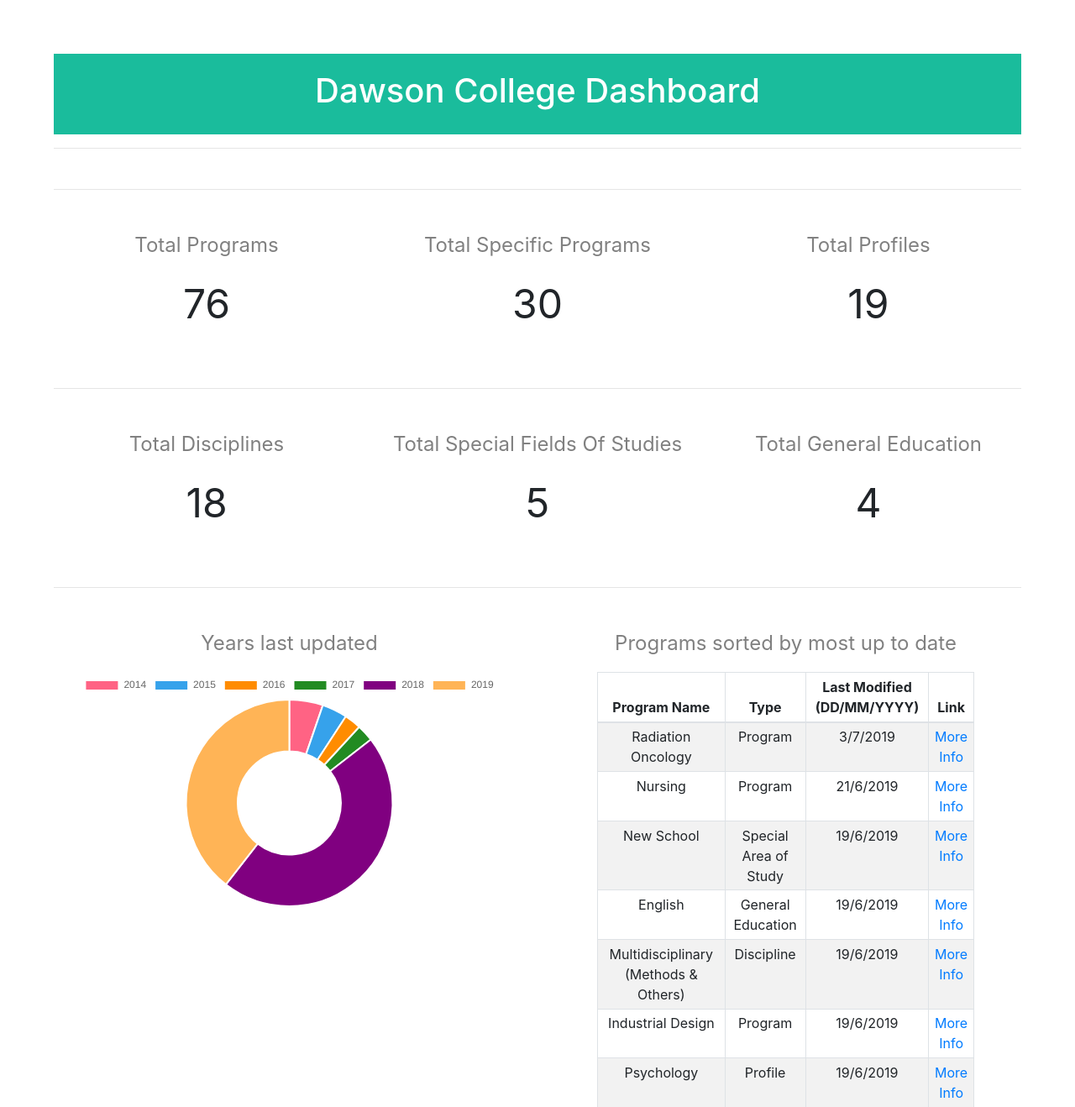
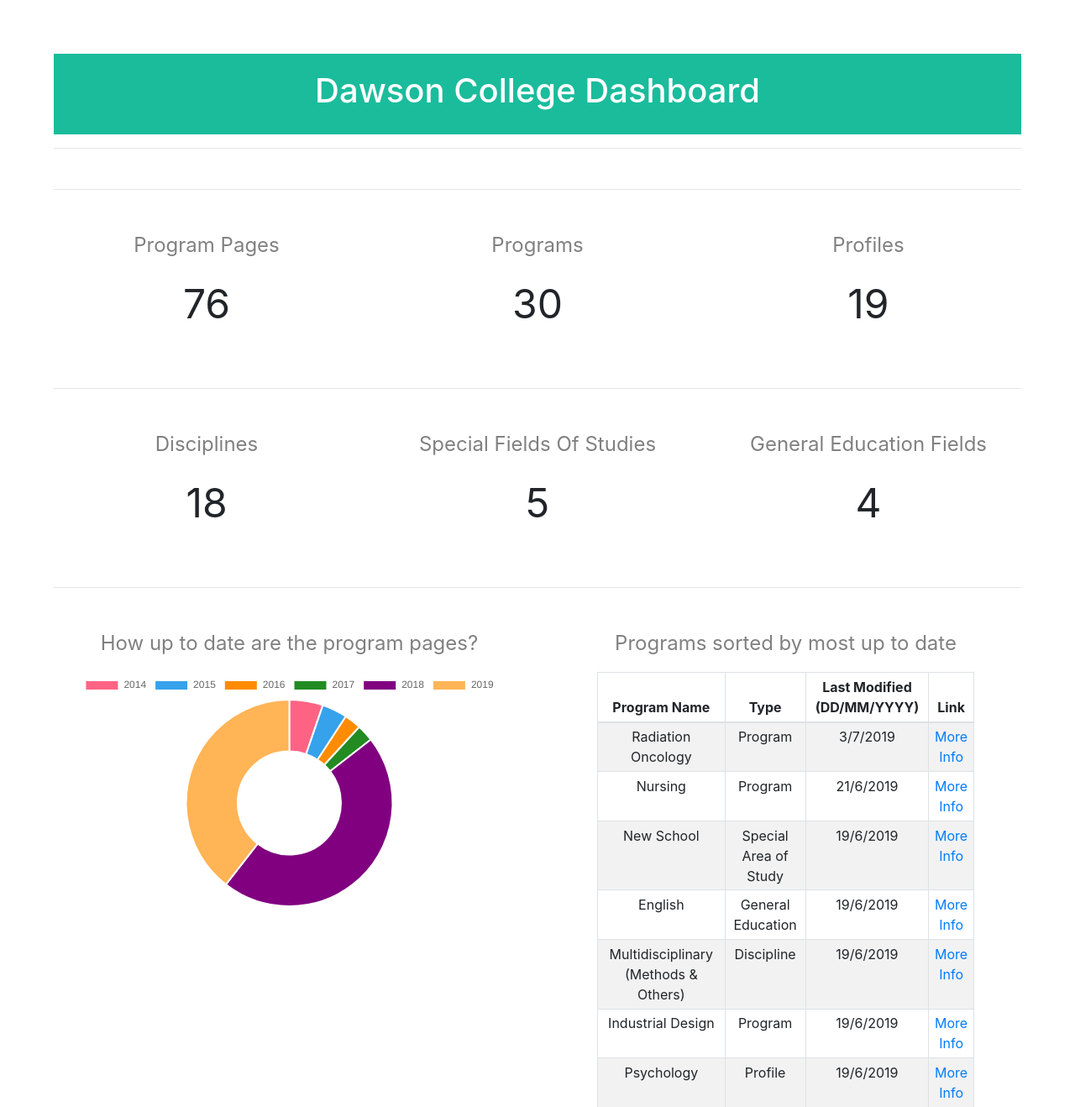
Before and after one commit to jdboisvert/Dawson-College-Program-Analytics-Dashboard, a Flask app: template Dashboard-Actual/templates/index.html in a window 1280 px wide. Shown: the top 1318 px of the page at 84% size. Run offline with Flask 2, Linux system fonts and the light colour scheme; the template is opened without the code that fills it, so the values that code supplies are empty; some libraries are stand-ins or nearby versions.

Commit message:
Modified heading of metrics in index.html

```diff
--- a/Dashboard-Actual/templates/index.html
+++ b/Dashboard-Actual/templates/index.html
@@ -21,15 +21,15 @@
       <!-- First Row -->
       <div class="row align-items-center justify-content-center mb-5">
          <div class="col text-center">
-            <p class="description">Total Programs</p>
+            <p class="description">Program Pages</p>
             <p class="lrg-heading" id="totalCount"></p>
          </div>
          <div class="col text-center">
-            <p class="description">Total Specific Programs</p>
+            <p class="description">Programs</p>
             <p class="lrg-heading" id="programCount"></p>
          </div>
          <div class="col text-center">
-            <p class="description">Total Profiles</p>
+            <p class="description">Profiles</p>
             <p class="lrg-heading" id="profileCount"></p>
          </div>
       </div>
@@ -37,15 +37,15 @@
       <!-- Second Row -->
       <div class="row align-items-center justify-content-center mb-5">
          <div class="col text-center">
-            <p class="description">Total Disciplines</p>
+            <p class="description">Disciplines</p>
             <p class="lrg-heading" id="disciplineCount"></p>
          </div>
          <div class="col text-center">
-            <p class="description">Total Special Fields Of Studies</p>
+            <p class="description">Special Fields Of Studies</p>
             <p class="lrg-heading" id="specialCount"></p>
          </div>
          <div class="col text-center">
-            <p class="description">Total General Education</p>
+            <p class="description">General Education Fields</p>
             <p class="lrg-heading" id="generalEduCount"></p>
          </div>
       </div>
@@ -53,7 +53,7 @@
       <!-- Third Row -->
       <div class="row mb-5">
          <div class="col text-center">
-            <p class="description">Years last updated</p>
+            <p class="description">How up to date are the program pages?</p>
             <canvas id="newestPrograms"></canvas>
          </div>
          <div class="col text-center">
```
